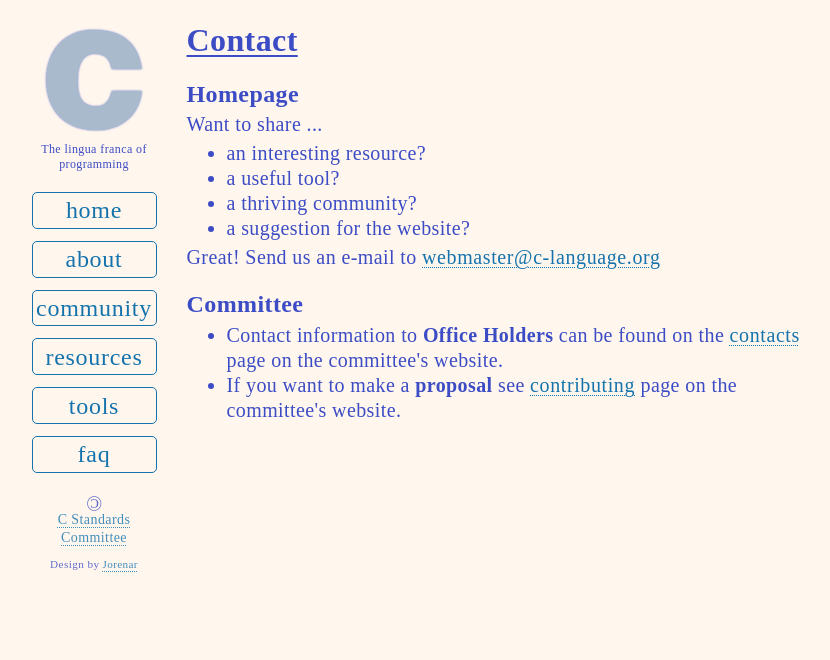
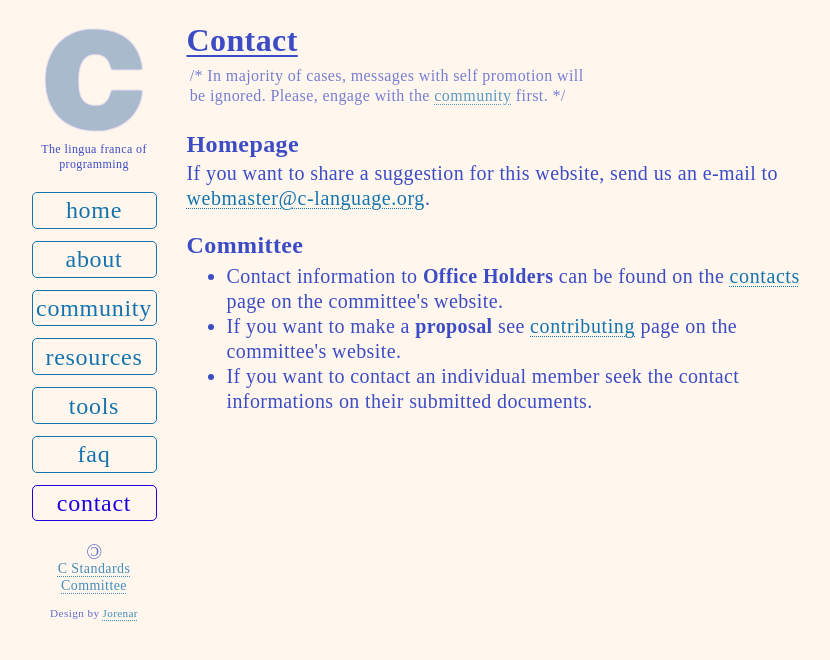
Before and after one commit to c-lang-org/c-www-homepage, a Jekyll site: the page built from _pages/contact.html, in a window 1280 px wide. Shown: the top 660 px of the page, without its empty margins (201-1031 px from the left). Built offline with Jekyll 4.4.1, drawn with Linux system fonts in a browser that asks for light colours.

Commit message:
Update contacts page

```diff
--- a/_data/navlist.yml
+++ b/_data/navlist.yml
@@ -10,3 +10,5 @@
   url: /tools
 - title: faq
   url: /faq
+- title: contact
+  url: /contact
--- a/_pages/contact.html
+++ b/_pages/contact.html
@@ -4,16 +4,14 @@ title: Contact
 permalink: /contact
 ---
 
+<x-cmt style="display:block;text-wrap:balance">
+  In majority of cases, messages with self promotion will be ignored.
+  Please, engage with the <a href="/community">community</a> first.
+</x-cmt>
+
 <h3>Homepage</h3>
-Want to share ...
-<ul>
-  <li>an interesting resource?</li>
-  <li>a useful tool?</li>
-  <li>a thriving community?</li>
-  <li>a suggestion for the website?</li>
-</ul>
-
-Great! Send us an e-mail to <a href="mailto:webmaster@c-language.org">webmaster@c-language.org</a>
+If you want to share a suggestion for this website, send us an e-mail
+to <a href="mailto:webmaster@c-language.org">webmaster@c-language.org</a>.
 
 <h3>Committee</h3>
 <ul>
@@ -24,4 +22,7 @@ Great! Send us an e-mail to <a href="mailto:webmaster@c-language.org">webmaster@
   <li>
     If you want to make a <b>proposal</b> see <a href="https://www.open-std.org/jtc1/sc22/wg14/www/contributing">contributing</a> page on the committee's website.
   </li>
+  <li>
+    If you want to contact an individual member seek the contact informations on their submitted documents.
+  </li>
 </ul>
```
